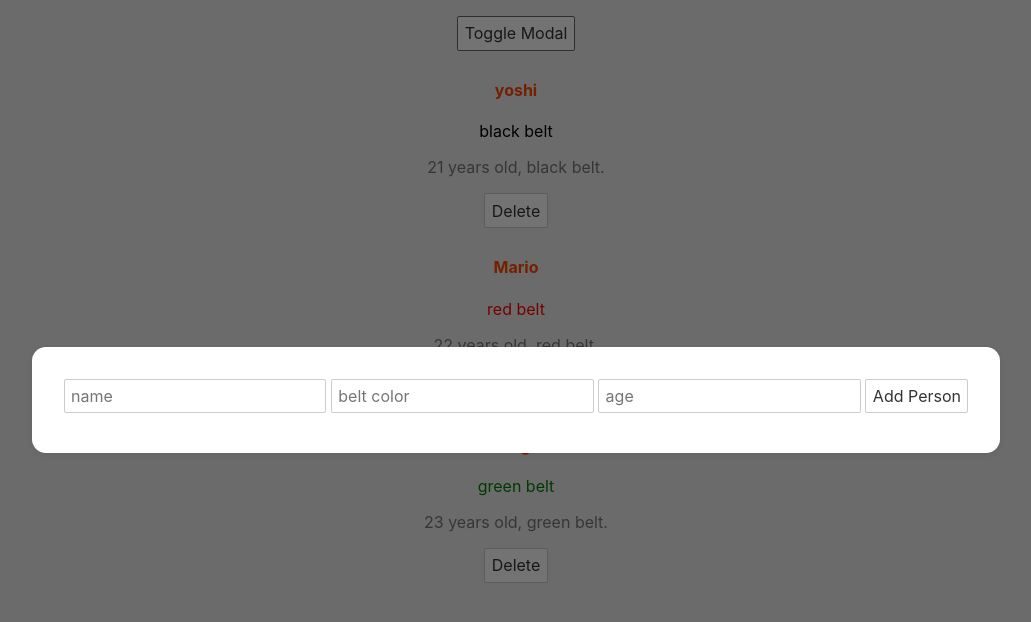
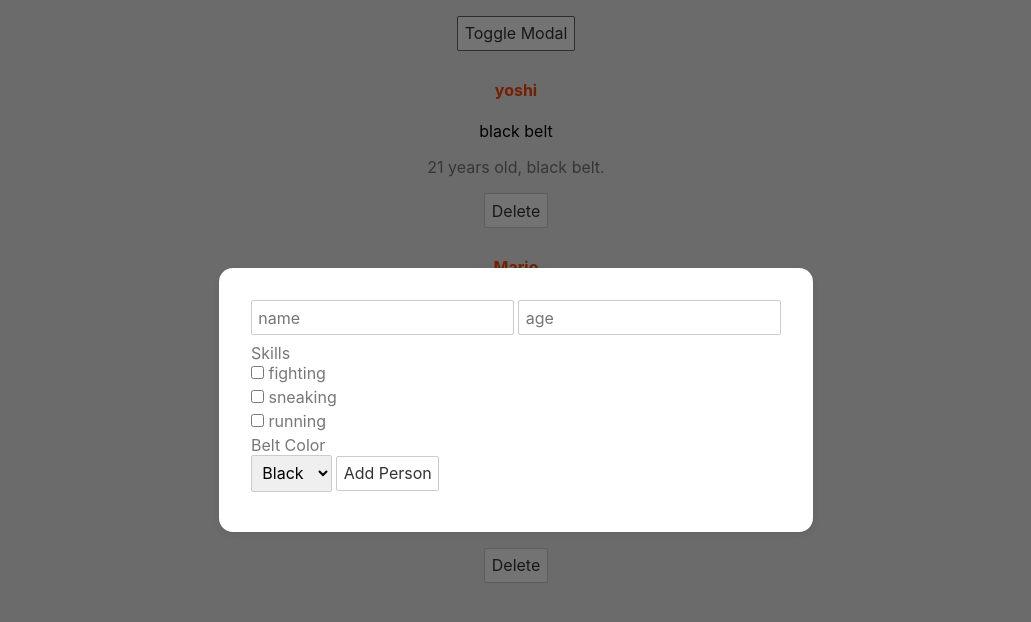
Before and after one commit to PedroLunet/svelteTutorial, a Svelte app: page / in a window 1280 px wide. Both pictures are taken after a click on the button "Toggle Modal". Shown: the top 622 px of the page, without its empty margins (124-1155 px from the left). Built offline with nearby package versions, Linux system fonts and the light colour scheme.

Commit message:
Forms (part.2)

```diff
--- a/src/AddPersonFrom.svelte
+++ b/src/AddPersonFrom.svelte
@@ -3,15 +3,29 @@
 	let beltColor;
 	let age;
 
+	let skills = [];
+
 	const handleSubmit = () => {
-		console.log('Form submitted:', { name, beltColor, age });
+		console.log('Form submitted:', { name, beltColor, age, skills });
 	};
 </script>
 
 <form on:submit|preventDefault={handleSubmit}>
 	<input type="text" placeholder="name" bind:value={name} />
-	<input type="text" placeholder="belt color" bind:value={beltColor} />
 	<input type="number" placeholder="age" bind:value={age} />
+	<!-- svelte-ignore a11y-label-has-associated-control -->
+	<label> Skills </label>
+	<input type="checkbox" bind:group={skills} value="fighting" /> fighting<br />
+	<input type="checkbox" bind:group={skills} value="sneaking" /> sneaking<br />
+	<input type="checkbox" bind:group={skills} value="running" /> running<br />
+	<!-- svelte-ignore a11y-label-has-associated-control -->
+	<label> Belt Color </label>
+	<select bind:value={beltColor}>
+		<option value="black">Black</option>
+		<option value="red">Red</option>
+		<option value="green">Green</option>
+	</select>
+
 	<button type="submit">Add Person</button>
 </form>
 
```
